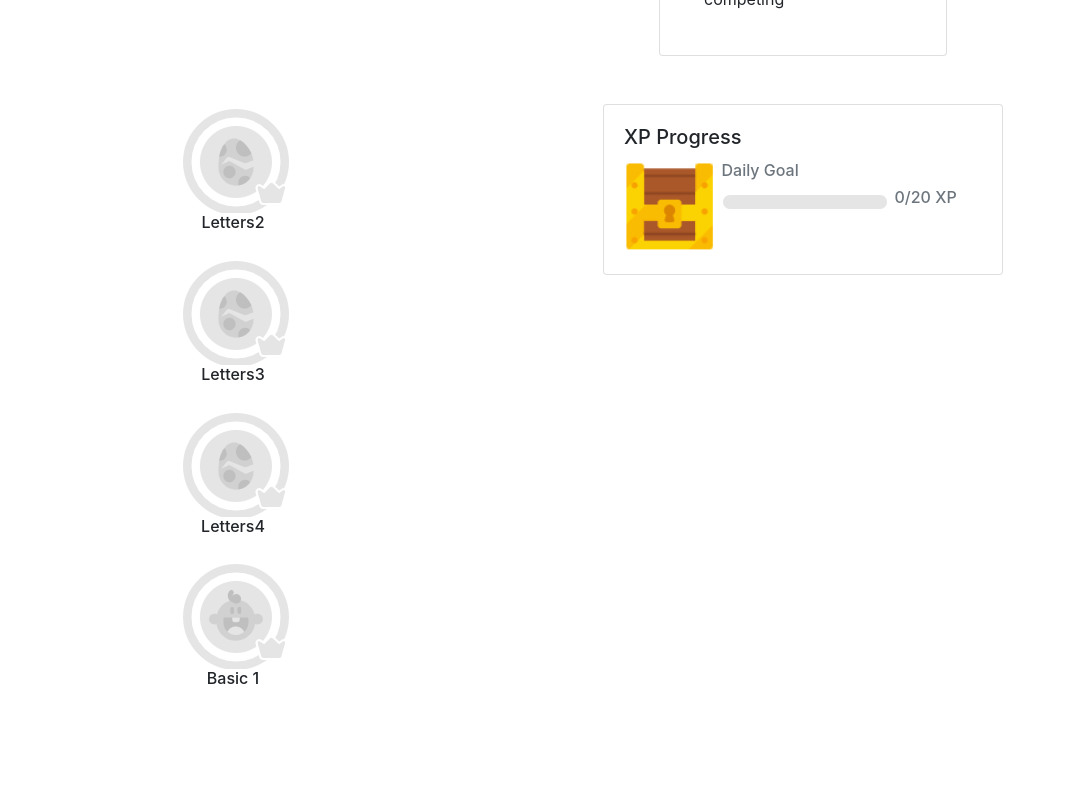
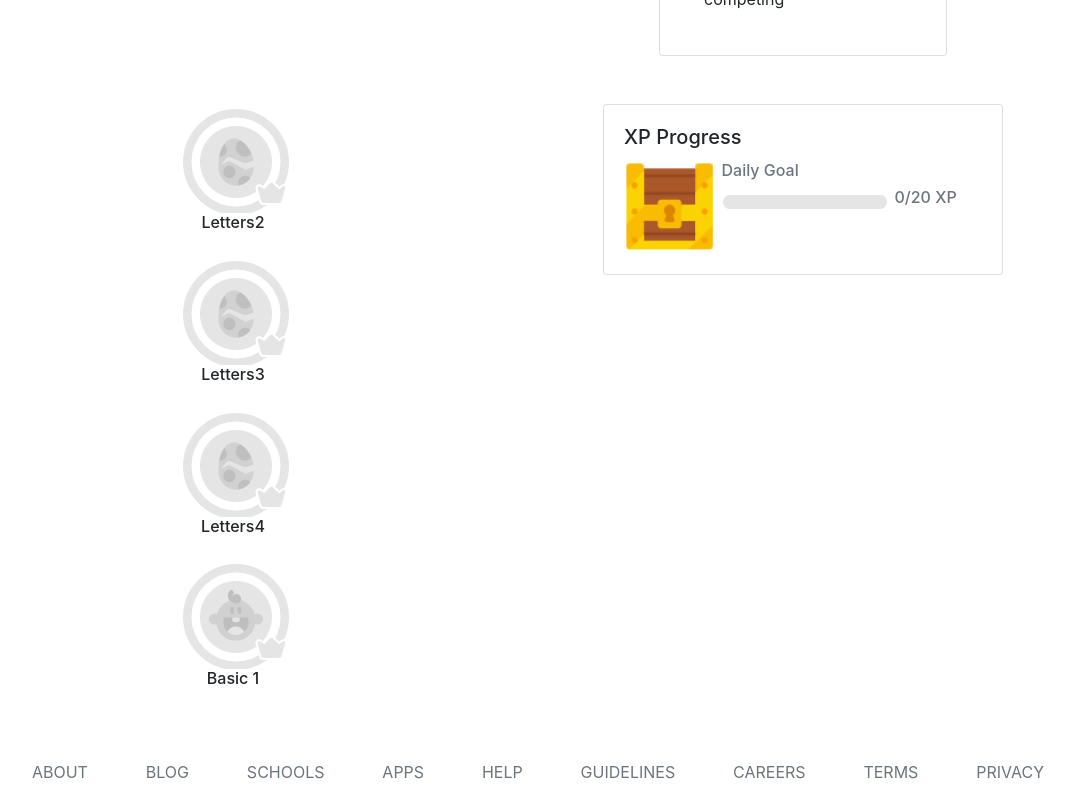
Before and after one commit to Arifuzzaman-Nishan/duolingo-website, a React (Create React App) app: page / in a window 1280 px wide. Shown: the part 489-1289 px from the top of the page, without its empty margins (122-1196 px from the left). Before the commit the page ends 1201 px from the top, so only its background shows below. Built offline with nearby package versions, Linux system fonts and the light colour scheme.

Commit message:
all done

```diff
--- a/src/App.js
+++ b/src/App.js
@@ -1,10 +1,11 @@
 import React from "react";
-import { Button } from "react-bootstrap";
+import { Button, Container } from "react-bootstrap";
 import NavigationBar from "./Component/NavigationBar/NavigationBar";
 import { BrowserRouter as Router, Switch, Route, Link } from "react-router-dom";
 import Home from "./Component/Home/Home";
 import Setting from "./Component/Setting/Setting";
 import Coach from "./Component/Coach/Coach";
+import Footer from "./Footer/Footer";
 
 const App = () => {
   return (
@@ -25,6 +26,9 @@ const App = () => {
             <Home></Home>
           </Route>
         </Switch>
+        <Container>
+          <Footer></Footer>
+        </Container>
       </Router>
     </div>
   );
--- a/src/Component/AccountList/AccountList.js
+++ b/src/Component/AccountList/AccountList.js
@@ -62,7 +62,7 @@ const AccountList = (props) => {
         <ul>
           {
               listTextData.map(data => <li className='list bold'>
-                  <Link to = {data.path}>{data.name}</Link>
+                  <Link style={{textDecoration:'none'}} to = {data.path}>{data.name}</Link>
               </li> )
           }
         </ul>
--- a/src/Component/Coach/Coach.js
+++ b/src/Component/Coach/Coach.js
@@ -1,5 +1,5 @@
 import React, { useState } from "react";
-import { Card, Col, Container, Row, Table } from "react-bootstrap";
+import { Button, Card, Col, Container, Row, Table } from "react-bootstrap";
 import AccountList from "../AccountList/AccountList";
 import bird from "../../images/bird.png";
 
@@ -33,15 +33,15 @@ const coachData = [
 
 const Coach = () => {
   const [color, setColor] = useState("");
-  const [name,setName] = useState('');
-  const [button,setButton] = useState(false);
+  const [name, setName] = useState("");
+  const [button, setButton] = useState(false);
 
   const handleTable = (data) => {
     setName(data.name);
-    setColor('#36B0F4');
+    setColor("#36B0F4");
   };
 
-  console.log(color);
+
 
   return (
     <div className="mt-5">
@@ -50,7 +50,7 @@ const Coach = () => {
           <Col className="" md={8}>
             <div className="d-flex justify-content-between mb-3">
               <h2>Daily Goal setting</h2>
-              <button className="btn btn-success">SAVE CHANGES</button>
+              <Button variant="success">SAVE CHANGES</Button>
             </div>
             <article>
               Coach here! Selecting a daily goal will help you stay motivated
@@ -65,18 +65,22 @@ const Coach = () => {
                 hover
               >
                 <tbody>
-                  {coachData.map((data) => (
-                    name === data.name?
-                    <tr style={{background:`${color}`}} onClick={() => handleTable(data)}>
+                  {coachData.map((data) =>
+                    name === data.name ? (
+                      <tr
+                        style={{ background: `${color}` }}
+                        onClick={() => handleTable(data)}
+                      >
                         <td>{data.name}</td>
                         <td>{data.price}</td>
                       </tr>
-                    :
+                    ) : (
                       <tr onClick={() => handleTable(data)}>
                         <td>{data.name}</td>
                         <td>{data.price}</td>
                       </tr>
-                  ))}
+                    )
+                  )}
                 </tbody>
               </Table>
             </div>
--- /dev/null
+++ b/src/Footer/Footer.js
@@ -0,0 +1,21 @@
+import React from 'react';
+
+const Footer = () => {
+    return (
+        <div>
+            <ul style={{listStyle:'none'}} className='mt-5 d-flex justify-content-around text-secondary'>
+                <li>ABOUT</li>
+                <li>BLOG</li>
+                <li>SCHOOLS</li>
+                <li>APPS</li>
+                <li>HELP</li>
+                <li>GUIDELINES</li>
+                <li>CAREERS</li>
+                <li>TERMS</li>
+                <li>PRIVACY</li>
+            </ul>
+        </div>
+    );
+};
+
+export default Footer;
```
Lines whose indentation alone changed are shown as unchanged.
